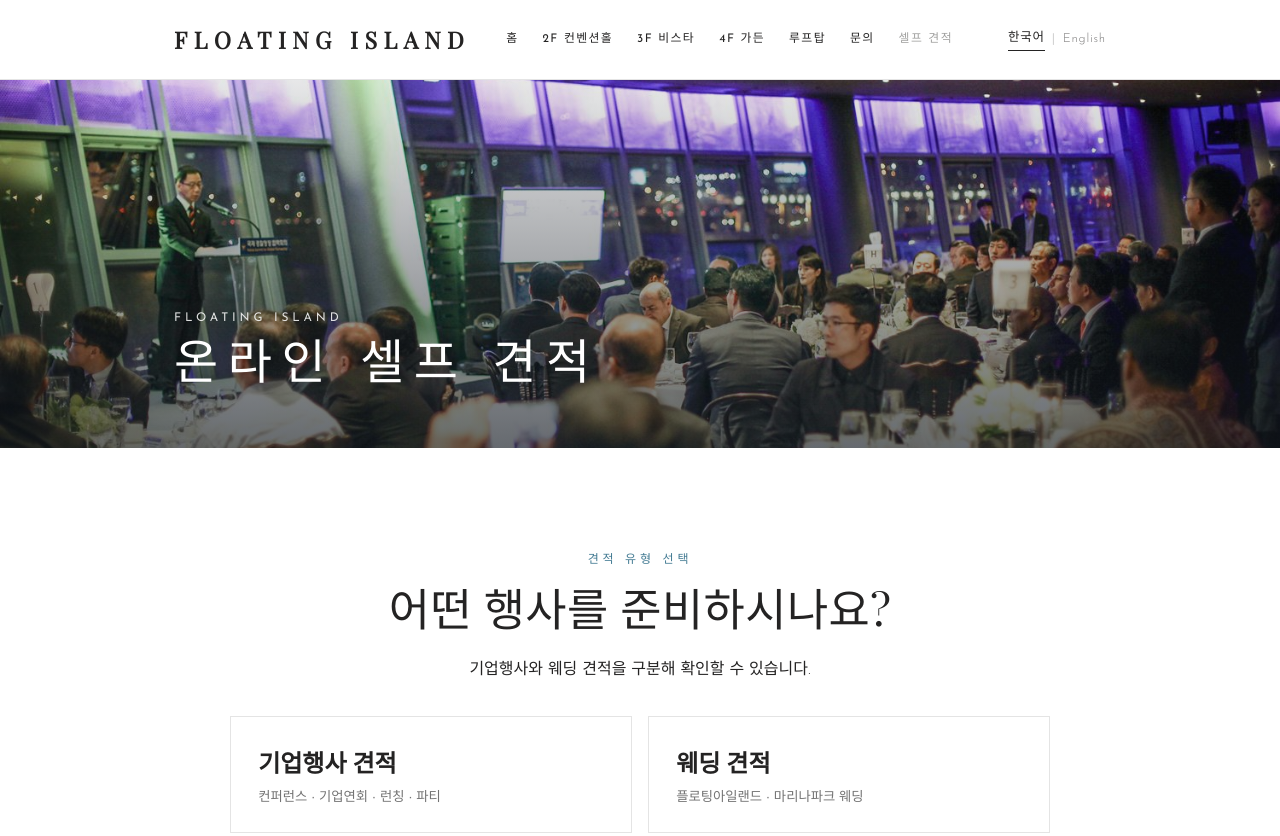
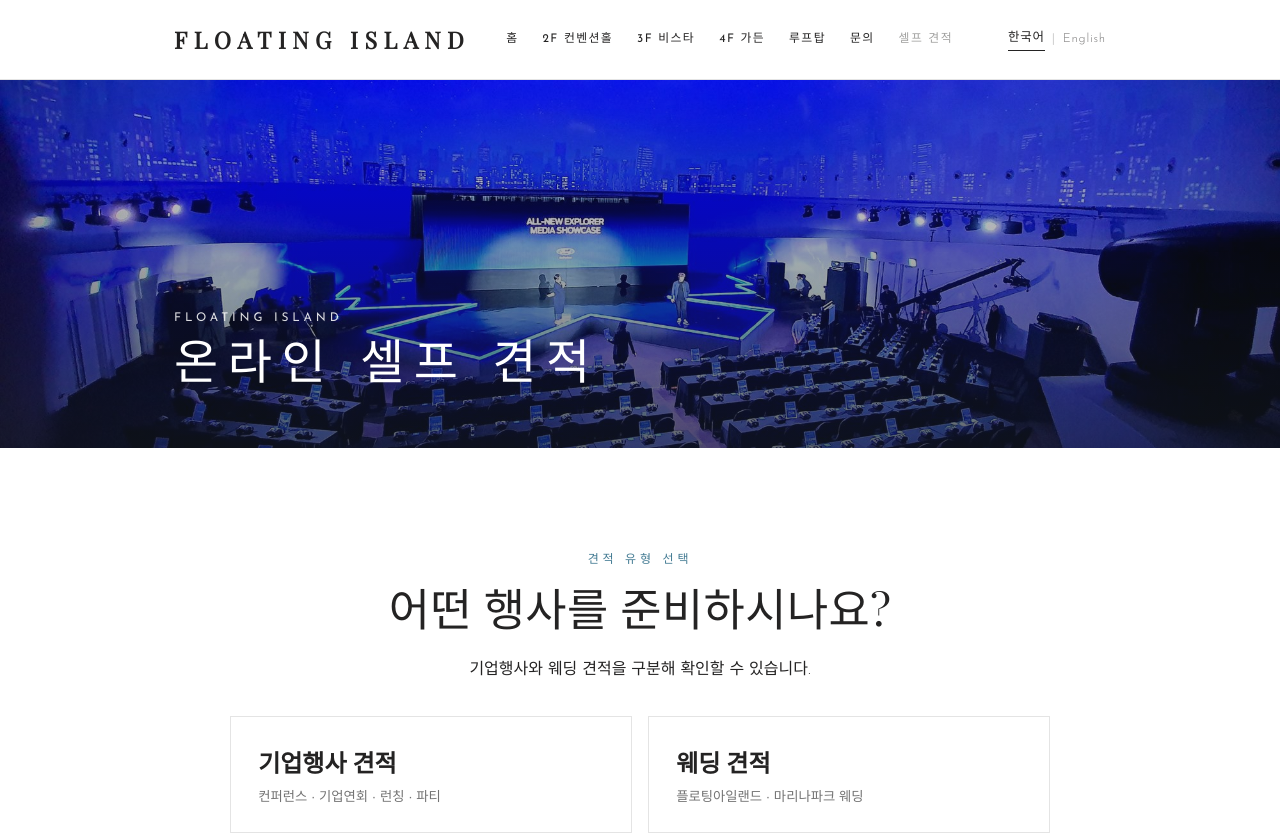
Before and after one commit to ficonvention/floatingisland, a plain HTML site: page self-quote-ko.html in a window 1280 px wide. Shown: the top 836 px of the page. Drawn offline with nearby package versions, Linux system fonts and the light colour scheme; a web font is replaced by a local one.

Commit message:
fix: use corporate event hero for self quote

```diff
--- a/self-quote-ko.html
+++ b/self-quote-ko.html
@@ -36,7 +36,7 @@
   </div>
 </header>
 
-<section class="page-hero" style="background-image:url('images/2649b2_793d210cc8bc41d2b114e563d5854d6b.jpg')">
+<section class="page-hero" style="background-image:url('images/2649b2_bf8e3684c7b74ac7afa3b14569ad2392.jpg')">
   <div class="wrap"><p class="eyebrow">Floating Island</p><h1>온라인 셀프 견적</h1></div>
 </section>
 <main data-self-quote>
```
Also changed, not shown: self-quote.html (+1 -1 lines).
